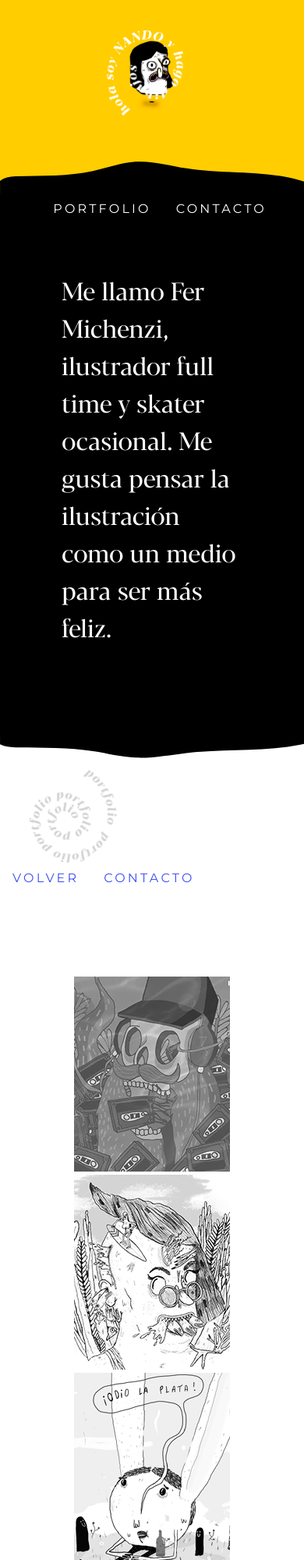
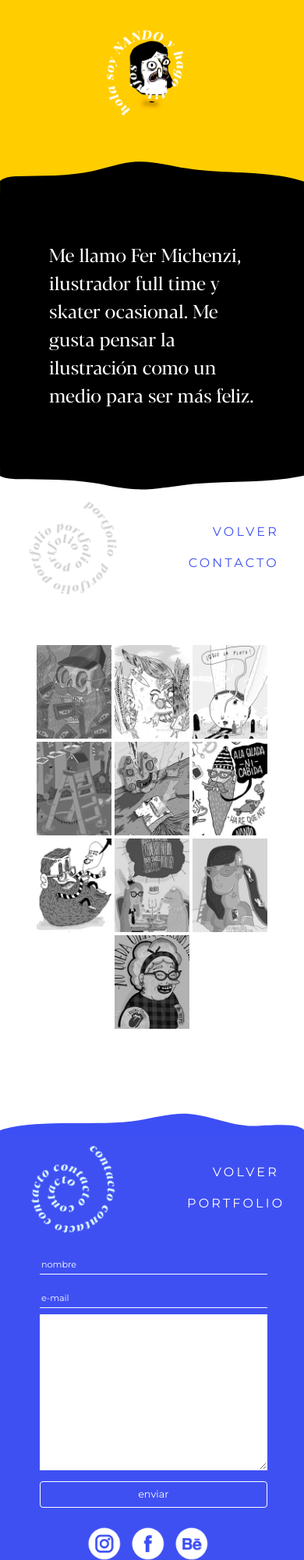
Before and after one commit to mariaemiliasuel/mariaemiliasuel.github.io, a plain HTML site: page index.html in a window 390 px wide. Shown: the top 2000 px of the page at 78% size. Drawn offline with nearby package versions, Linux system fonts and the light colour scheme.

Commit message:
Add files via upload

```diff
--- a/css/estilos.css
+++ b/css/estilos.css
@@ -99,16 +99,58 @@ body {
 }
 
 
+
 @media screen and (max-width: 700px){
-.txt1{
-font-size:2em;
+.txt1{font-size:2em;}
+
+img.chico{display: none;}
+
+div#btn{
+	margin-bottom: 3em;
+	display: block;
+	align-content: center;
 }
 
-img.chico{
-	display: none;
+input.btn{width: 90%;}
+
+
+input.casilla-mail, input.casilla-nombre, textarea#mensaje, form#formulario {
+	width: 90%;
+	align-content: center;
 }
 
-#btn{margin-bottom: 3em;}
+div.nav{
+	margin: 0;
+	display: block;
+	align-content: center;
+	text-align: right;
+}
+
+p, div#footerCont{
+	text-align: center;
+	margin-right: 0;
+	font-size: 0.7em;}
+}
+
+
+@media screen and (max-width: 450px){
+
+.txt1{font-size:1.5em; padding-bottom: 1em;}
+
+li{	width: 100px;}
+
+li.nav-item{width: 150px;}
+
+img.miniatura{width: 100%;}
+
+div.contenedorgal{padding-bottom: 20%; padding-top: 10%;}
+
+img.iconos{padding-top: 1em; padding-bottom: 1em;}
+
+a.hola{display: none;}
+
+.contenedor-txt1{padding-top: 1em;}
+
 }
 
 /*portfolio*/
@@ -222,21 +264,6 @@ textarea{
 	margin-bottom: 0.5em;
 }
 
-@media screen and (max-width: 375px){
-.casilla-nombre, .casilla-mail, #mensaje, .btn{
-	display: flex;
-	justify-content: center;
-	margin-right: 0.5em;
-	margin-left: 0.5em;
-	max-width: 20em;
-}
-
-ul.navbar{
-		display: flex;
-	justify-content: flex-end;
-
-}
-}
 
 #mensaje{
 	border:white;
@@ -259,7 +286,7 @@ ul.navbar{
 
 #btn{
 	display: flex;
-	justify-content: flex-end;
+	justify-content: center;
 
 }
 
```
